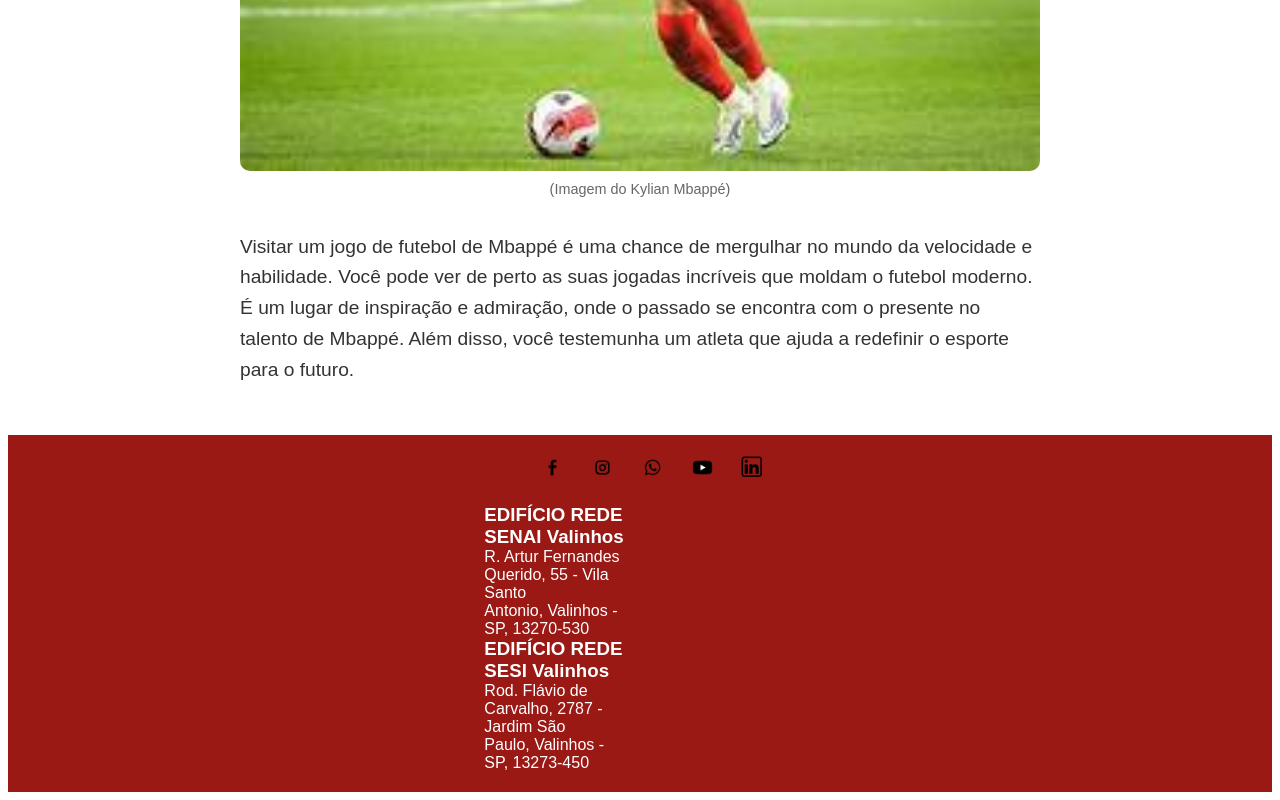
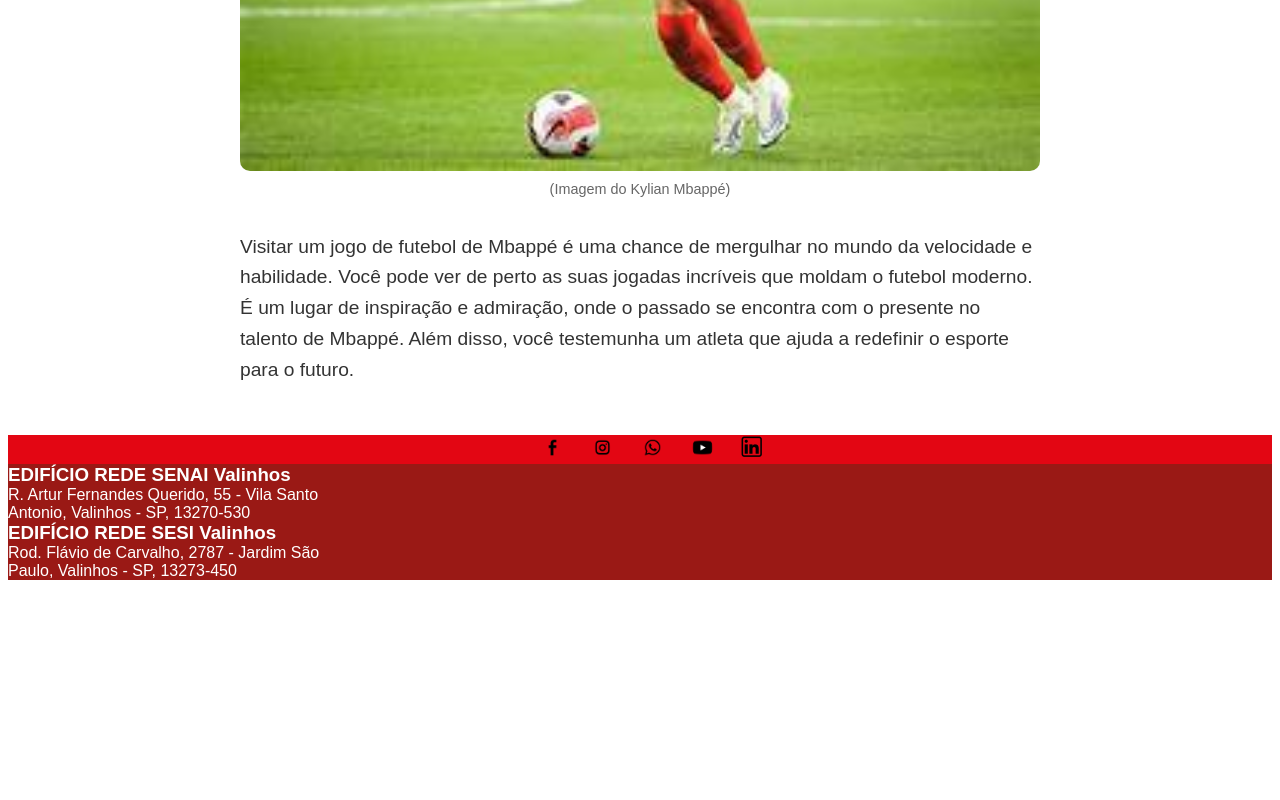
Before and after one commit to AndreLucca19/projeto_senai, a plain HTML site: page index.html in a window 1280 px wide. Shown: the part 2866-3666 px from the top of the page. After the commit the page ends 3454 px from the top, so only its background shows below. Drawn offline with Linux system fonts and the light colour scheme.

Commit message:
Update index.css

```diff
--- a/index.css
+++ b/index.css
@@ -40,25 +40,22 @@
 }
 
 .footer {
-    background-color: #9a1915;
-    color: white;
-    margin-top: 50px;
-    padding: 20px;
-    display: flex;
-    flex-direction: column;
-    align-items: center;
+  background-color: #9a1915;
+  color: white;
+  margin-top: 50px;
+  text-align: center;
 }
 
 .footer .icones {
-    display: flex;
-    justify-content: center;
-    margin-bottom: 20px;
+  background-color: #e30613;
+  display: flex;
+  align-items: center;
+  justify-content: center;
 }
 
-.footer .divider {
-    width: 2px;
-    background-color: #ffffff;
-    margin: 0 20px;
+.footer .icones img {
+  display: inline-block;
+  margin-left: 25px;
 }
 
 .address-container {
```
